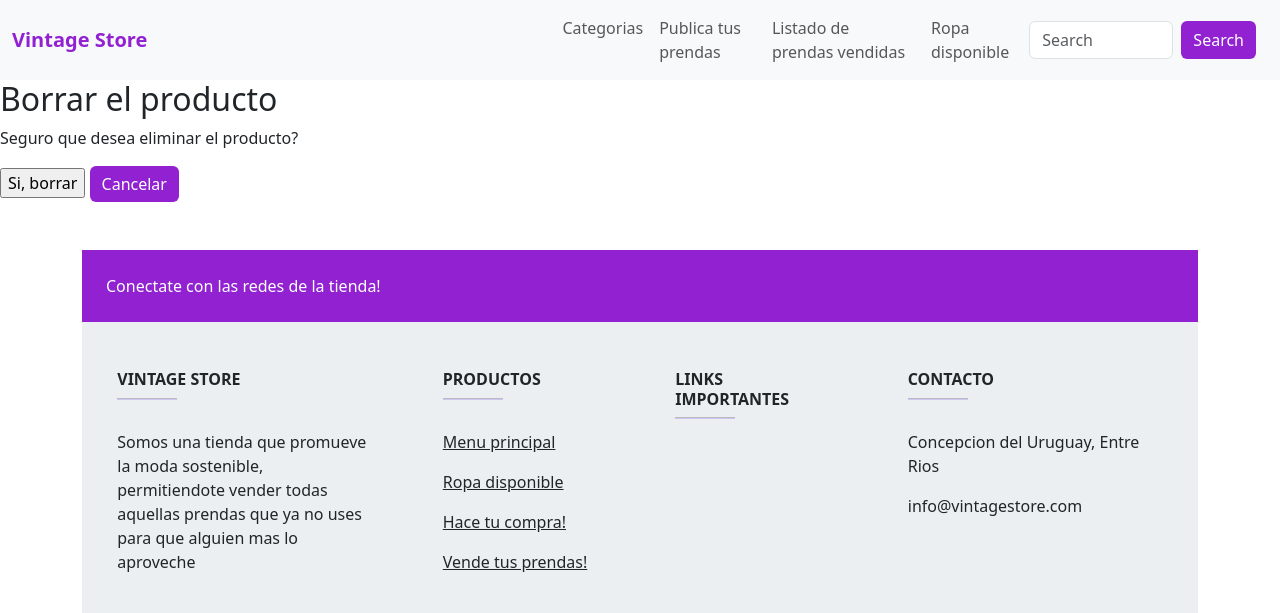
After one commit to rotournour/ProyectoFinal_Python, a Django app: page /clothes/delete-clothes/3/ in a window 1280 px wide. The commit adds this page. Shown: the top 613 px of the page. Run offline with Django 4.2, Linux system fonts and the light colour scheme; data comes from the database, SQL or seed files in the repository; both versions use the stored data as it was after the commit; parts of the project's set-up code (start-up, migrations or seed data) failed here and were passed over.

Commit message:
dale q va

```diff
--- a/proyecto_final/clothes/urls.py
+++ b/proyecto_final/clothes/urls.py
@@ -1,11 +1,12 @@
-from django.urls import path, include
+from django.urls import path
 
-from clothes.views import create_clothing, list_categories, list_clothes, clothes_update
+from clothes.views import create_clothing, list_categories, list_and_buy, clothes_update, ClothesDeleteView
 
 urlpatterns = [
     path('vender/', create_clothing),
-    path('listado_categories/', list_categories),
-    path('listado_clothes/', list_clothes),
-    path('update-clothes/<int:pk>/', clothes_update)
+    path('listado_categories/', list_categories), #arreglar
+    path('listado_clothes/', list_and_buy), #arreglar
+    path('update-clothes/<int:pk>/', clothes_update),
+    path('delete-clothes/<int:pk>/', ClothesDeleteView.as_view(), name= 'delete_clothes'),
 
     ]
--- a/proyecto_final/clothes/views.py
+++ b/proyecto_final/clothes/views.py
@@ -1,6 +1,8 @@
 from django.shortcuts import render, redirect
 from clothes.models import Clothes, Type_Clothing
 from clothes.forms import ClothingForm, ClothesCart
+from django.views.generic import DeleteView
+
 
 def create_clothing (request):
     if request.method == 'GET':
@@ -39,7 +41,7 @@ def list_categories(request):
     }
     return render(request, 'clothes/list_categories.html', context=context)
 
-def list_clothes(request):
+def list_and_buy(request):
     if request.method == 'GET':
         if 'search' in request.GET:
             search = request.GET['search']
@@ -103,3 +105,8 @@ def clothes_update(request, pk):
                 'form': ClothingForm()
             }
         return render(request, 'clothes/update_clothes.html', context=context)
+
+class ClothesDeleteView(DeleteView):
+    model = Clothes
+    template_name = 'clothes/delete_clothes.html'
+    success_url = '/clothes/listado_clothes/'
--- a/proyecto_final/proyecto_final/urls.py
+++ b/proyecto_final/proyecto_final/urls.py
@@ -16,7 +16,6 @@ Including another URLconf
 from django.contrib import admin
 from django.urls import path, include
 from proyecto_final.views import index
-from clothes.views import create_clothing
 
 urlpatterns = [
     path('admin/', admin.site.urls),
--- /dev/null
+++ b/proyecto_final/templates/clothes/delete_clothes.html
@@ -0,0 +1,19 @@
+{% extends 'base.html' %}
+
+{% block title %}
+    Borrado de producto
+{% endblock %}
+
+{% block content %}
+
+    <h2>Borrar el producto</h2>
+    <p>Seguro que desea eliminar el producto?</p>
+
+    <form action="" method="POST">
+        {% csrf_token %}
+        <input type="submit" value="Si, borrar">
+        <a href="/clothes/listado_clothes/" class="btn btn-primary"  style="background-color: #9121d1; border: #9121d1;">Cancelar</a>
+    </form>
+
+
+{% endblock %}
--- a/proyecto_final/templates/clothes/list_clothes.html
+++ b/proyecto_final/templates/clothes/list_clothes.html
@@ -39,6 +39,7 @@ Listado de productos
             <input type="submit" class="btn btn-primary"  style="background-color:#9121d1; border: #9121d1;" value = 'Comprar'>
         </form>
         <a href="/clothes/update-clothes/{{clothing.pk}}/" class="btn btn-primary"  style="background-color:#9121d1; border: #9121d1;">Actualizar</a>
+        <a href="/clothes/delete-clothes/{{clothing.pk}}/" class="btn btn-primary"  style="background-color: red; border: red;">Borrar</a>
     </div>
 </div>
 
--- a/proyecto_final/templates/sales/pay_order.html
+++ b/proyecto_final/templates/sales/pay_order.html
@@ -35,6 +35,6 @@ Vende
 <h2 style="color: green;">{{message}}</h2>
 {% endif %}
 
-<a class="btn btn-primary" href="/clothes/listado_clothes/" role="button">Ir a las prendas disponibles</a>
+<a class="btn btn-primary" href="/clothes/listado_clothes/" style="background-color:#9121d1; border: #9121d1;" role="button">Ir a las prendas disponibles</a>
 
 {% endblock %}
```
Also changed, not shown: proyecto_final/db.sqlite3.
